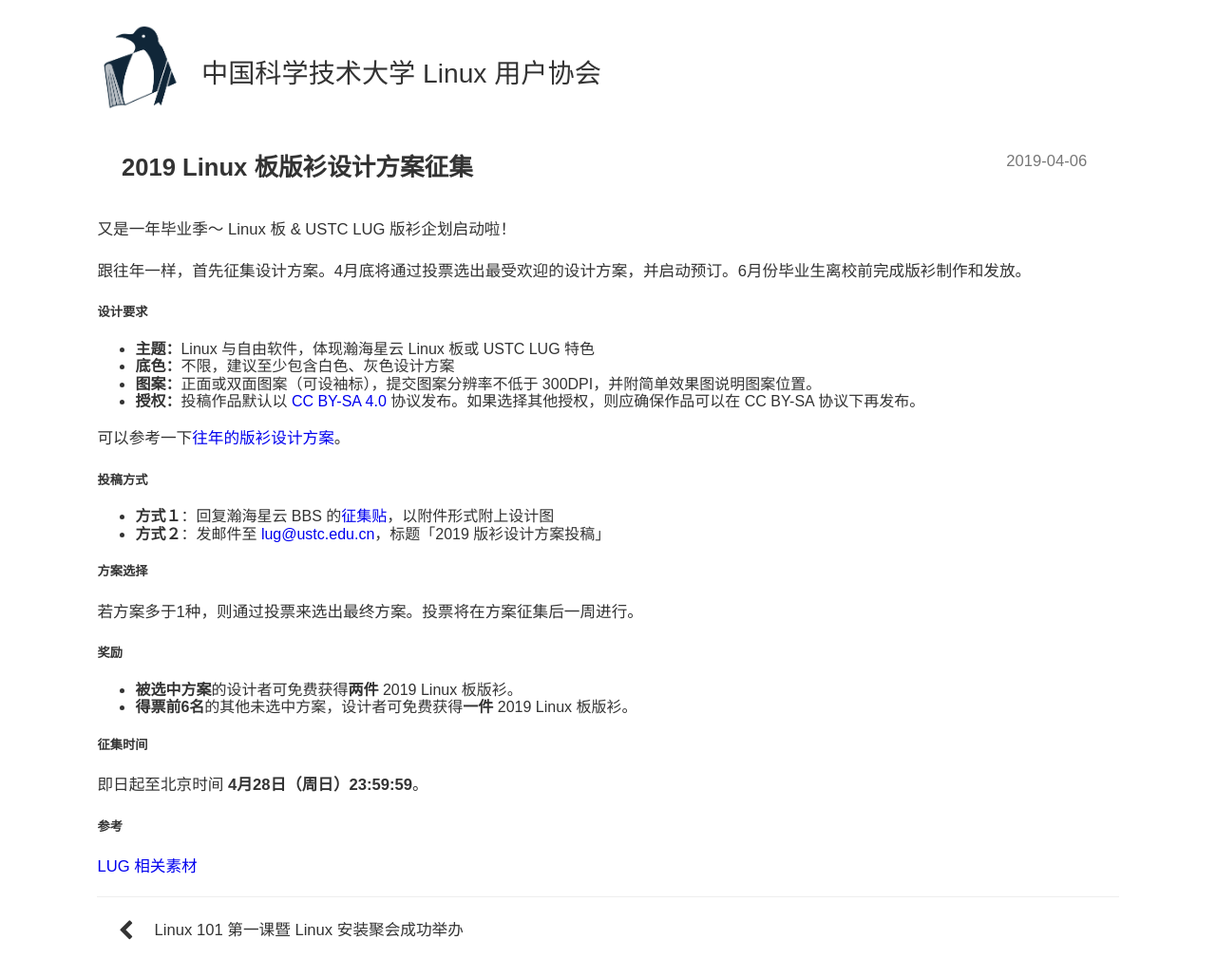
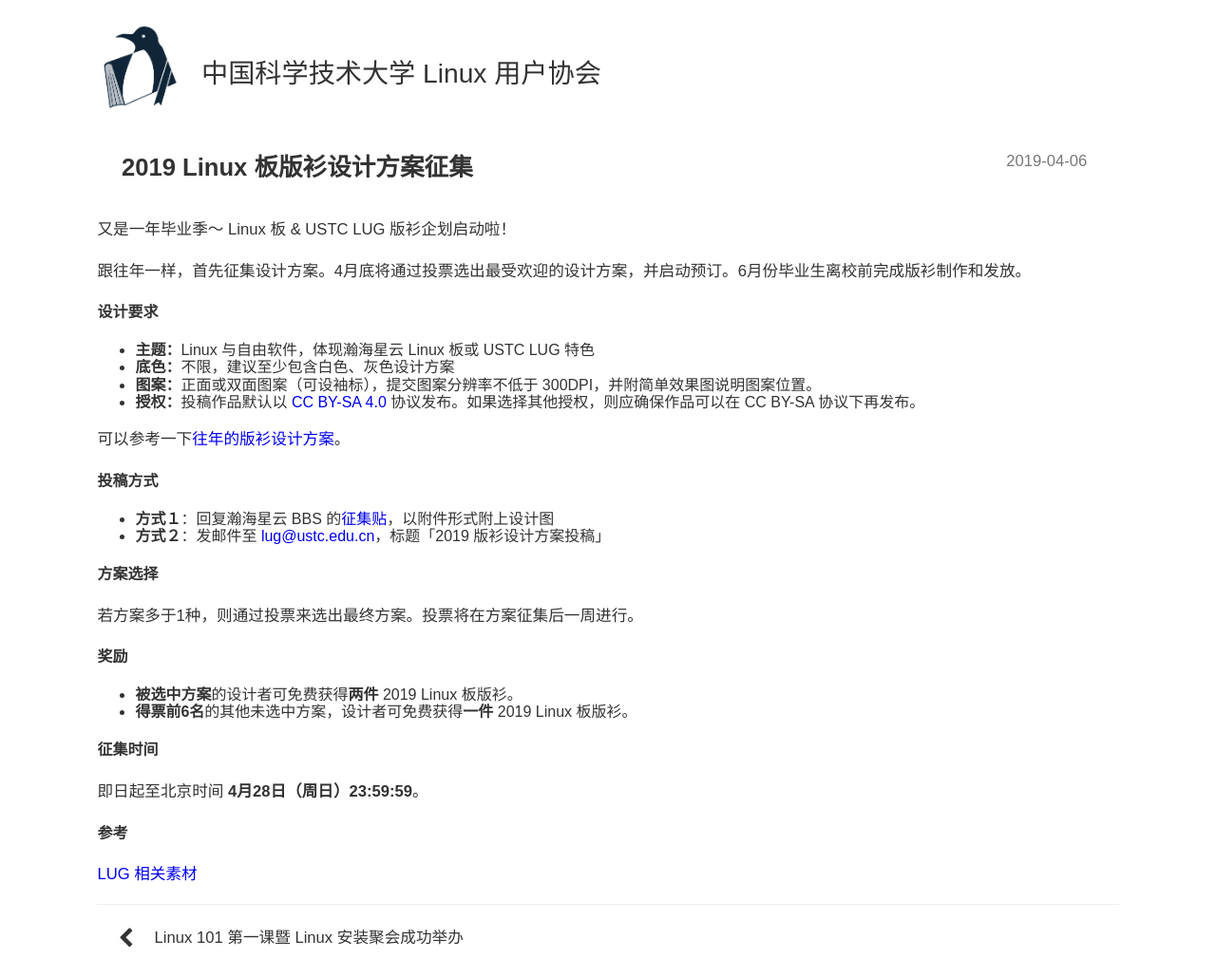
Before and after one commit to ustclug/news, a Jekyll site: the page built from _posts/2019-04-06-2019-bbs-linux-banshan.md, in a window 1280 px wide. Shown: the whole page at 95% size. Built offline with Jekyll 4.4.1, drawn with Linux system fonts in a browser that asks for light colours.

Commit message:
change title level

```diff
--- a/_posts/2019-04-06-2019-bbs-linux-banshan.md
+++ b/_posts/2019-04-06-2019-bbs-linux-banshan.md
@@ -14,7 +14,7 @@
 
 跟往年一样，首先征集设计方案。4月底将通过投票选出最受欢迎的设计方案，并启动预订。6月份毕业生离校前完成版衫制作和发放。
 
-### 设计要求
+## 设计要求
 
 - **主题：**Linux 与自由软件，体现瀚海星云 Linux 板或 USTC LUG 特色
 - **底色：**不限，建议至少包含白色、灰色设计方案
@@ -23,24 +23,24 @@
 
 可以参考一下[往年的版衫设计方案](https://lug.ustc.edu.cn/wiki/lug/zhoubian/banshan)。
 
-### 投稿方式
+## 投稿方式
 
 - **方式１**：回复瀚海星云 BBS 的[征集贴](https://bbs.ustc.edu.cn/cgi/bbscon?bn=Linux&fn=M5CA89770&num=20000)，以附件形式附上设计图
 - **方式２**：发邮件至 [lug@ustc.edu.cn](mailto:lug@ustc.edu.cn)，标题「2019 版衫设计方案投稿」
 
-### 方案选择
+## 方案选择
 
 若方案多于1种，则通过投票来选出最终方案。投票将在方案征集后一周进行。
 
-### 奖励
+## 奖励
 
 - **被选中方案**的设计者可免费获得**两件** 2019 Linux 板版衫。
 - **得票前6名**的其他未选中方案，设计者可免费获得**一件** 2019 Linux 板版衫。
 
-### 征集时间
+## 征集时间
 
 即日起至北京时间 **4月28日（周日）23:59:59**。
 
-### 参考
+## 参考
 
 [LUG 相关素材](https://ftp.ustclug.org/misc/)
```
